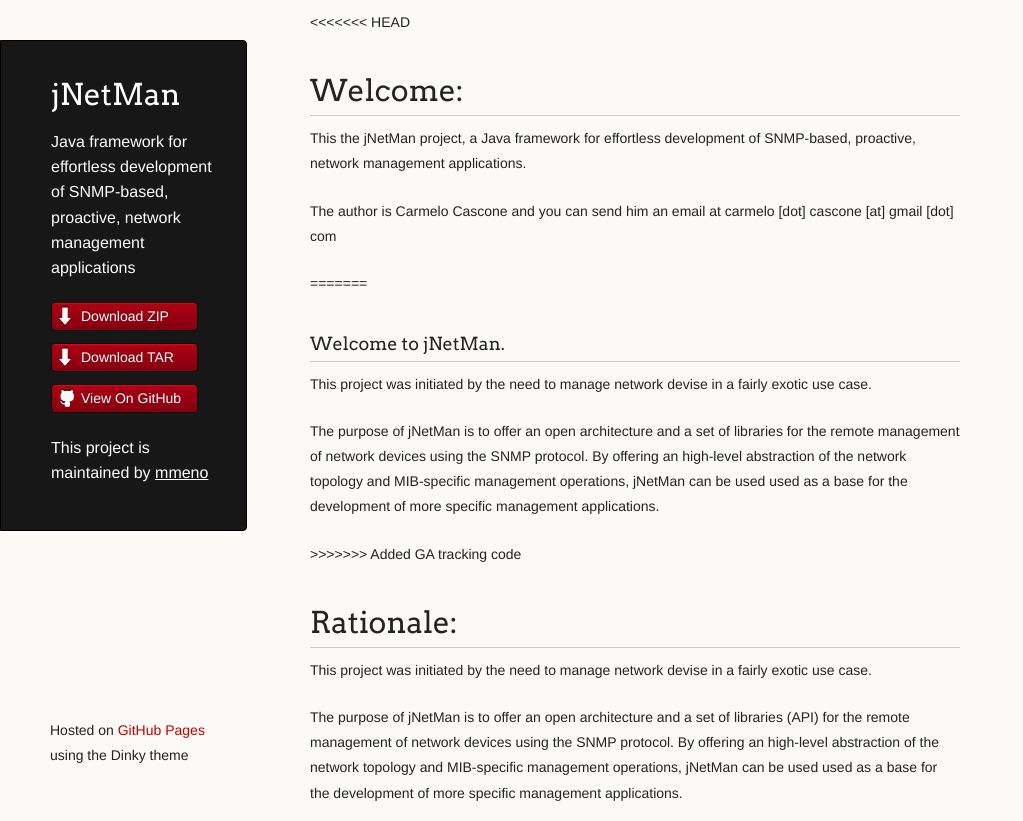
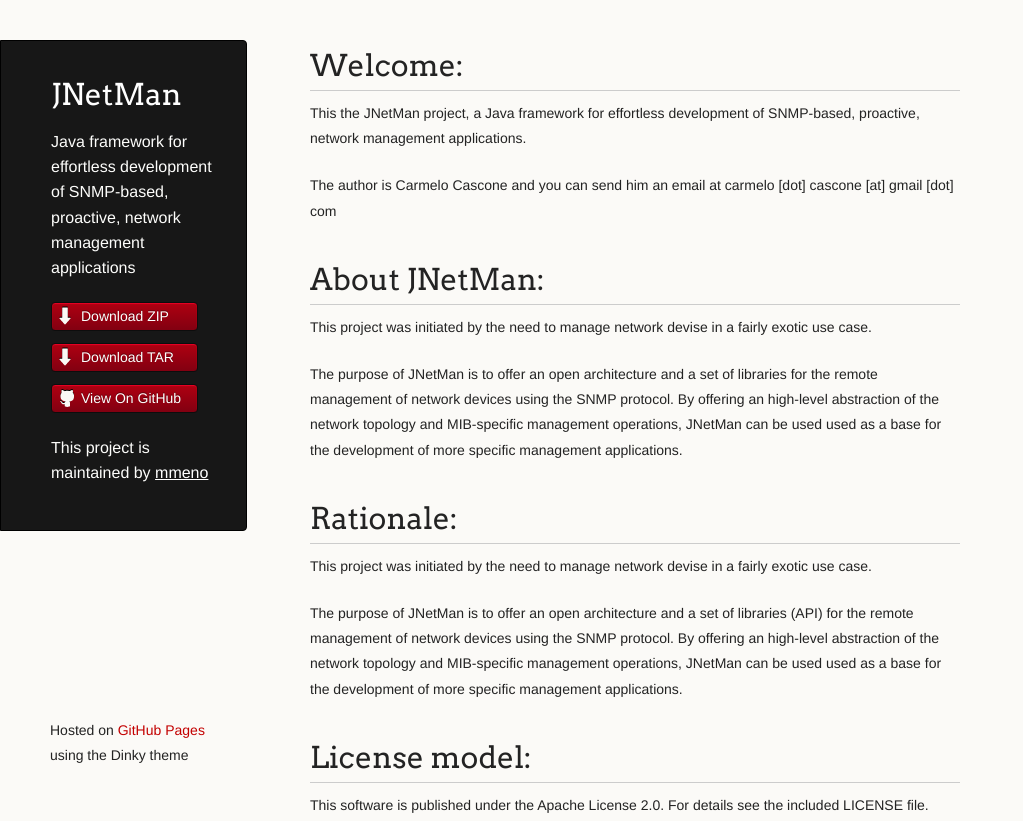
Before and after one commit to ccascone/JNetMan, a plain HTML site: page index.html in a window 1280 px wide. Shown: the top 821 px of the page, without its empty margins (0-1023 px from the left). Drawn offline with Linux system fonts and the light colour scheme.

Commit message:
Small fixes

```diff
--- a/index.html
+++ b/index.html
@@ -3,7 +3,7 @@
   <head>
     <meta charset="utf-8">
     <meta http-equiv="X-UA-Compatible" content="chrome=1">
-    <title>jNetMan by mmeno</title>
+    <title>JNetMan – Java framework for SNMP-based Network Management</title>
 
     <link rel="stylesheet" href="stylesheets/styles.css">
     <link rel="stylesheet" href="stylesheets/pygment_trac.css">
@@ -25,7 +25,7 @@
   <body>
     <div class="wrapper">
       <header>
-        <h1 class="header">jNetMan</h1>
+        <h1 class="header">JNetMan</h1>
         <p class="header">Java framework for effortless development of SNMP-based, proactive, network management applications</p>
 
         <ul>
@@ -39,26 +39,23 @@
 
       </header>
       <section>
-<<<<<<< HEAD
         <h1>Welcome:</h1>
 
-<p>This the jNetMan project, a Java framework for effortless development of SNMP-based, proactive, network management applications.</p>
+<p>This the JNetMan project, a Java framework for effortless development of SNMP-based, proactive, network management applications.</p>
 
 <p>The author is Carmelo Cascone and you can send him an
 email at carmelo [dot] cascone [at] gmail [dot] com</p>
-=======
-        <h3>Welcome to jNetMan.</h3>
+        <h1>About JNetMan:</h1>
 
 <p>This project was initiated by the need to manage network devise in a fairly exotic use case.</p>
 
-<p>The purpose of jNetMan is to offer an open architecture and a set of libraries for the remote management of network devices using the SNMP protocol. By offering an high-level abstraction of the network topology and MIB-specific management operations, jNetMan can be used used as a base for the development of more specific management applications.</p>
->>>>>>> Added GA tracking code
+<p>The purpose of JNetMan is to offer an open architecture and a set of libraries for the remote management of network devices using the SNMP protocol. By offering an high-level abstraction of the network topology and MIB-specific management operations, JNetMan can be used used as a base for the development of more specific management applications.</p>
 
 <h1>Rationale:</h1>
 
 <p>This project was initiated by the need to manage network devise in a fairly exotic use case.</p>
 
-<p>The purpose of jNetMan is to offer an open architecture and a set of libraries (API) for the remote management of network devices using the SNMP protocol. By offering an high-level abstraction of the network topology and MIB-specific management operations, jNetMan can be used used as a base for the development of more specific management applications.</p>
+<p>The purpose of JNetMan is to offer an open architecture and a set of libraries (API) for the remote management of network devices using the SNMP protocol. By offering an high-level abstraction of the network topology and MIB-specific management operations, JNetMan can be used used as a base for the development of more specific management applications.</p>
 
 <h1>License model:</h1>
 
```
